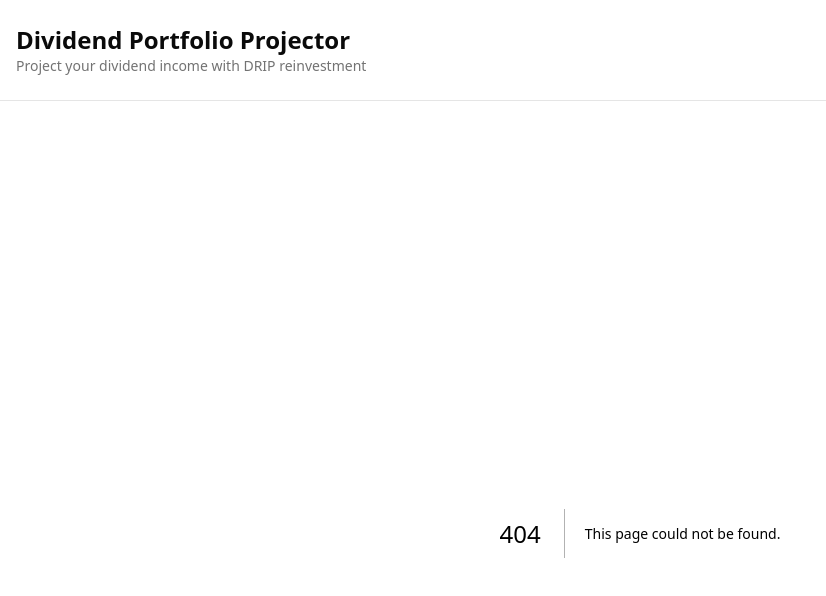
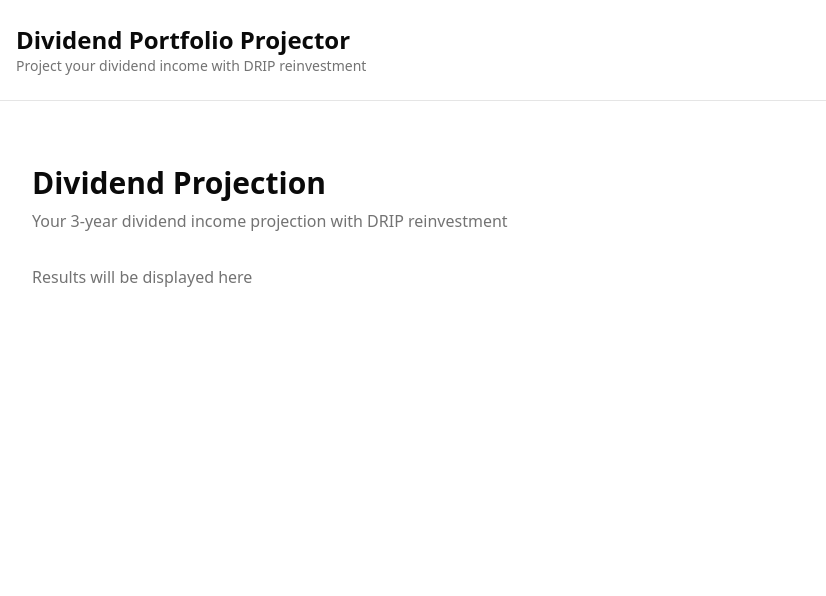
Before and after one commit to AntonNiklasson/dividends, a Next.js app: page /results in a window 1280 px wide. Before the commit this address had no page. Shown: the top 596 px of the page, without its empty margins (0-826 px from the left). Built offline with nearby package versions, Linux system fonts and the light colour scheme.

Commit message:
feat: Create results page scaffold
Co-Authored-By: Claude Opus 4.5 <noreply@anthropic.com>

```diff
--- /dev/null
+++ b/src/app/results/page.tsx
@@ -0,0 +1,16 @@
+export default function ResultsPage() {
+  return (
+    <div className="container mx-auto px-4 py-8">
+      <header className="mb-8">
+        <h1 className="text-3xl font-bold">Dividend Projection</h1>
+        <p className="mt-2 text-muted-foreground">
+          Your 3-year dividend income projection with DRIP reinvestment
+        </p>
+      </header>
+
+      <main>
+        <p className="text-muted-foreground">Results will be displayed here</p>
+      </main>
+    </div>
+  )
+}
```
Also changed, not shown: 2 other files (tests, documents, lock files or other folders).
